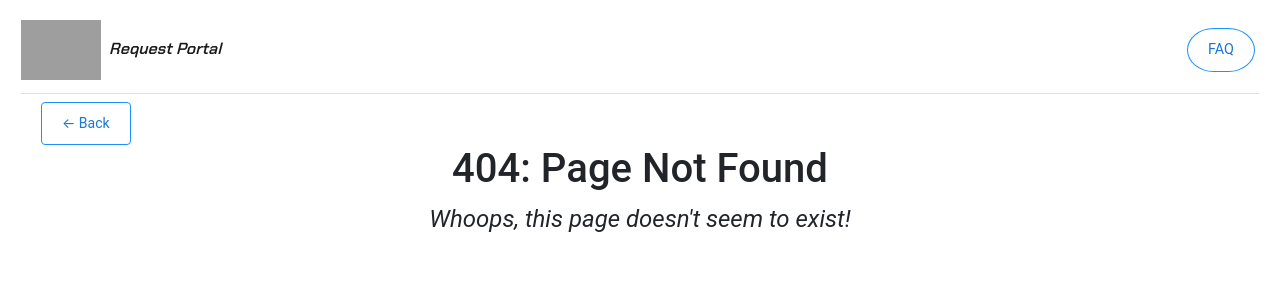
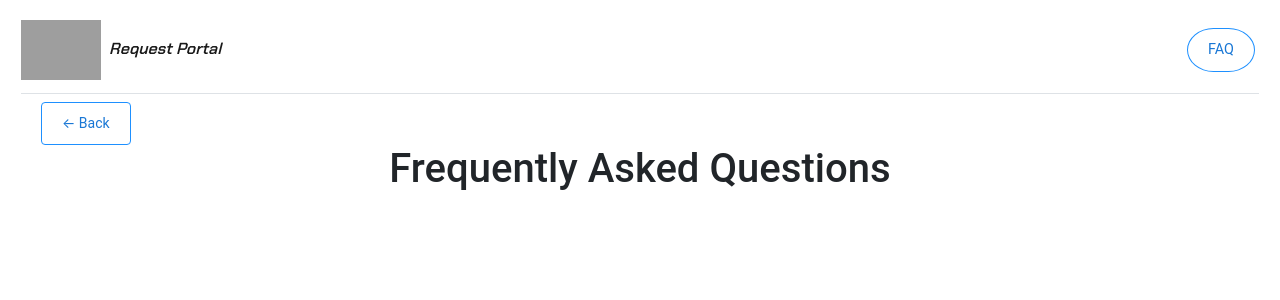
Before and after one commit to briannarenni/AtomRequestPortal, a React (Create React App) app: page /faq in a window 1280 px wide. Before the commit this address had no page. Shown: the top 300 px of the page. Built offline with nearby package versions, Linux system fonts and the light colour scheme; grey boxes are pictures that could not be loaded.

Commit message:
Start FAQ page

```diff
--- a/src/App.js
+++ b/src/App.js
@@ -2,7 +2,7 @@ import React, { useState } from 'react';
 import { Routes, Route, useLocation } from 'react-router-dom';
 import './App.css';
 import { localService, userService } from './modules/ServicesModule';
-import { AppHeader, Landing, Login, Register, Dashboard } from './modules/PagesModule';
+import { AppHeader, Landing, FAQ, Login, Register, Dashboard } from './modules/PagesModule';
 import { NotFound, BackBtn } from './modules/ComponentsModule';
 
 export default function App() {
@@ -16,6 +16,7 @@ export default function App() {
       { path !== "/" && path !== "/dashboard" && <BackBtn /> }
       <Routes>
         <Route path="/" element={ <Landing /> } />
+        <Route path="/faq" element={<FAQ />}></Route>
         <Route path="/login" element={ <Login /> } />
         <Route path="/register" element={ <Register /> } />
         <Route path="/dashboard" element={ <Dashboard /> } />
--- a/src/modules/PagesModule.js
+++ b/src/modules/PagesModule.js
@@ -1,4 +1,5 @@
 export { default as AppHeader } from '../pages/AppHeader';
+export { default as FAQ } from '../pages/FAQ';
 export { default as Landing } from '../pages/Landing';
 export { default as Login } from '../pages/Login';
 export { default as Register } from '../pages/Register';
--- /dev/null
+++ b/src/pages/FAQ.js
@@ -0,0 +1,11 @@
+import React from 'react';
+
+export default function FAQ() {
+  return (
+    <>
+      <h1 className="text-center">Frequently Asked Questions</h1>
+      <div className="container-fluid mx-3">
+      </div>
+    </>
+  )
+}
```
